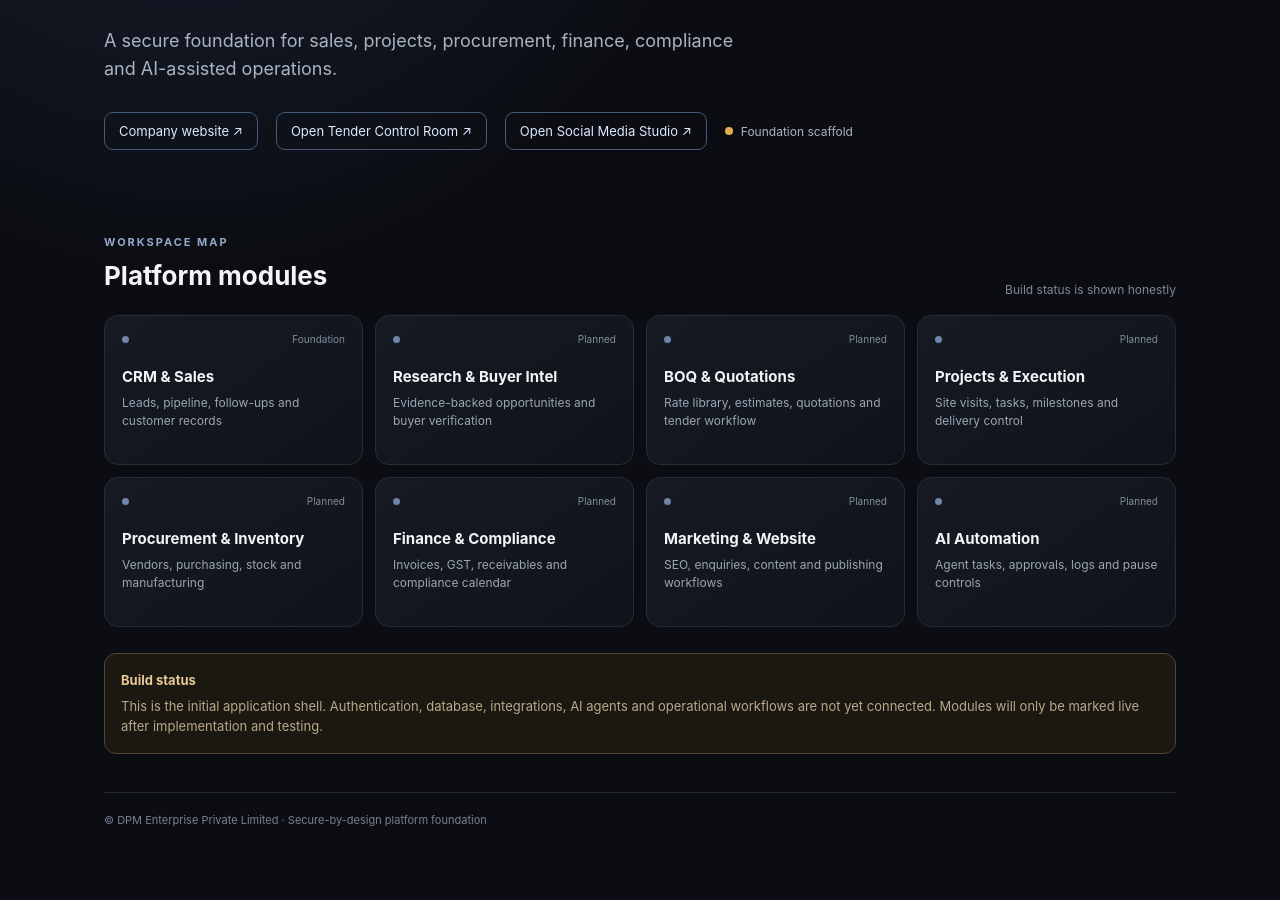
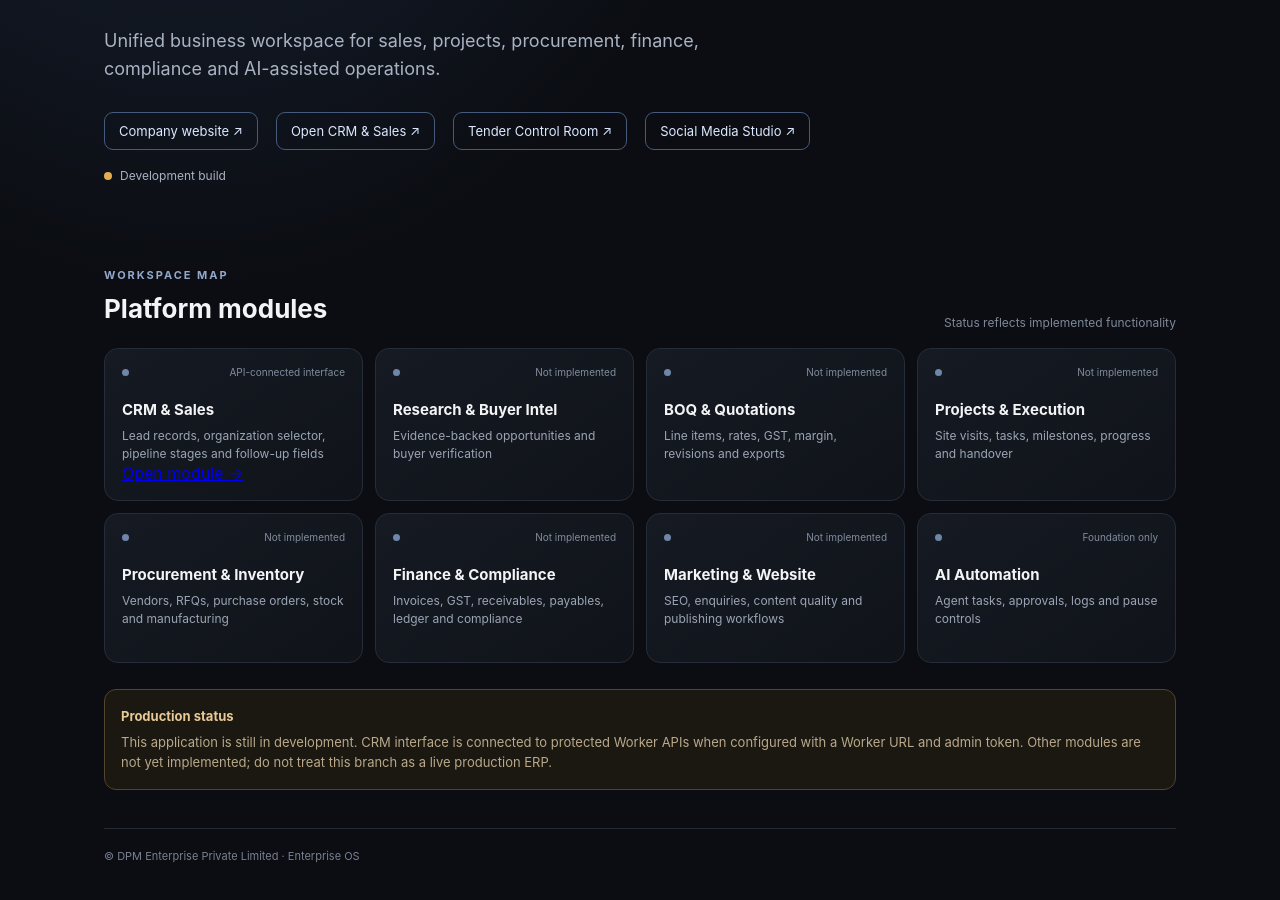
Before and after one commit to dpmenterprise2007-art/dpm-enterprise-depository, a Next.js app: page / in a window 1280 px wide. Shown: the part 438-1338 px from the top of the page. Before the commit the page ends 1315 px from the top, so only its background shows below. Built offline with nearby package versions, Linux system fonts and the light colour scheme.

Commit message:
Link CRM module from enterprise dashboard

```diff
--- a/src/app/page.tsx
+++ b/src/app/page.tsx
@@ -1,24 +1,24 @@
 import Link from 'next/link';
 
 const modules = [
-  ['CRM & Sales', 'Leads, pipeline, follow-ups and customer records', 'Foundation'],
-  ['Research & Buyer Intel', 'Evidence-backed opportunities and buyer verification', 'Planned'],
-  ['BOQ & Quotations', 'Rate library, estimates, quotations and tender workflow', 'Planned'],
-  ['Projects & Execution', 'Site visits, tasks, milestones and delivery control', 'Planned'],
-  ['Procurement & Inventory', 'Vendors, purchasing, stock and manufacturing', 'Planned'],
-  ['Finance & Compliance', 'Invoices, GST, receivables and compliance calendar', 'Planned'],
-  ['Marketing & Website', 'SEO, enquiries, content and publishing workflows', 'Planned'],
-  ['AI Automation', 'Agent tasks, approvals, logs and pause controls', 'Planned'],
+  ['CRM & Sales', 'Lead records, organization selector, pipeline stages and follow-up fields', 'API-connected interface', '/crm'],
+  ['Research & Buyer Intel', 'Evidence-backed opportunities and buyer verification', 'Not implemented', null],
+  ['BOQ & Quotations', 'Line items, rates, GST, margin, revisions and exports', 'Not implemented', null],
+  ['Projects & Execution', 'Site visits, tasks, milestones, progress and handover', 'Not implemented', null],
+  ['Procurement & Inventory', 'Vendors, RFQs, purchase orders, stock and manufacturing', 'Not implemented', null],
+  ['Finance & Compliance', 'Invoices, GST, receivables, payables, ledger and compliance', 'Not implemented', null],
+  ['Marketing & Website', 'SEO, enquiries, content quality and publishing workflows', 'Not implemented', null],
+  ['AI Automation', 'Agent tasks, approvals, logs and pause controls', 'Foundation only', null],
 ];
 
 export default function Home() {
   return (
     <main className="shell">
-      <header className="topbar"><div className="brand"><span className="mark">D</span><div><strong>DPM ENTERPRISE</strong><small>Business Operating Platform</small></div></div><span className="pill">Repository foundation</span></header>
-      <section className="hero"><p className="eyebrow">DPM ENTERPRISE PRIVATE LIMITED</p><h1>One workspace.<br/><span>Every operation connected.</span></h1><p className="intro">A secure foundation for sales, projects, procurement, finance, compliance and AI-assisted operations.</p><div className="hero-actions"><a href="https://dpmenterprise.in" target="_blank" rel="noreferrer">Company website ↗</a><a href="/tender-control-room.html">Open Tender Control Room ↗</a><a href="/social-studio.html">Open Social Media Studio ↗</a><span className="status"><i/> Foundation scaffold</span></div></section>
-      <section className="section"><div className="section-head"><div><p className="eyebrow">WORKSPACE MAP</p><h2>Platform modules</h2></div><span className="muted">Build status is shown honestly</span></div><div className="grid">{modules.map(([name,desc,status])=><article className="module" key={name}><div className="module-top"><span className="dot"/><span className="module-status">{status}</span></div><h3>{name}</h3><p>{desc}</p></article>)}</div></section>
-      <section className="notice"><strong>Build status</strong><p>This is the initial application shell. Authentication, database, integrations, AI agents and operational workflows are not yet connected. Modules will only be marked live after implementation and testing.</p></section>
-      <footer>© DPM Enterprise Private Limited · Secure-by-design platform foundation</footer>
+      <header className="topbar"><div className="brand"><span className="mark">D</span><div><strong>DPM ENTERPRISE</strong><small>Business Operating Platform</small></div></div><span className="pill">Build status</span></header>
+      <section className="hero"><p className="eyebrow">DPM ENTERPRISE PRIVATE LIMITED</p><h1>One workspace.<br/><span>Every operation connected.</span></h1><p className="intro">Unified business workspace for sales, projects, procurement, finance, compliance and AI-assisted operations.</p><div className="hero-actions"><a href="https://www.dpmenterprise.in" target="_blank" rel="noreferrer">Company website ↗</a><Link href="/crm">Open CRM & Sales ↗</Link><a href="/tender-control-room.html">Tender Control Room ↗</a><a href="/social-studio.html">Social Media Studio ↗</a><span className="status"><i/> Development build</span></div></section>
+      <section className="section"><div className="section-head"><div><p className="eyebrow">WORKSPACE MAP</p><h2>Platform modules</h2></div><span className="muted">Status reflects implemented functionality</span></div><div className="grid">{modules.map(([name,desc,status,href])=><article className="module" key={name}><div className="module-top"><span className="dot"/><span className="module-status">{status}</span></div><h3>{name}</h3><p>{desc}</p>{href&&<Link className="module-link" href={href}>Open module →</Link>}</article>)}</div></section>
+      <section className="notice"><strong>Production status</strong><p>This application is still in development. CRM interface is connected to protected Worker APIs when configured with a Worker URL and admin token. Other modules are not yet implemented; do not treat this branch as a live production ERP.</p></section>
+      <footer>© DPM Enterprise Private Limited · Enterprise OS</footer>
     </main>
   );
 }
```
